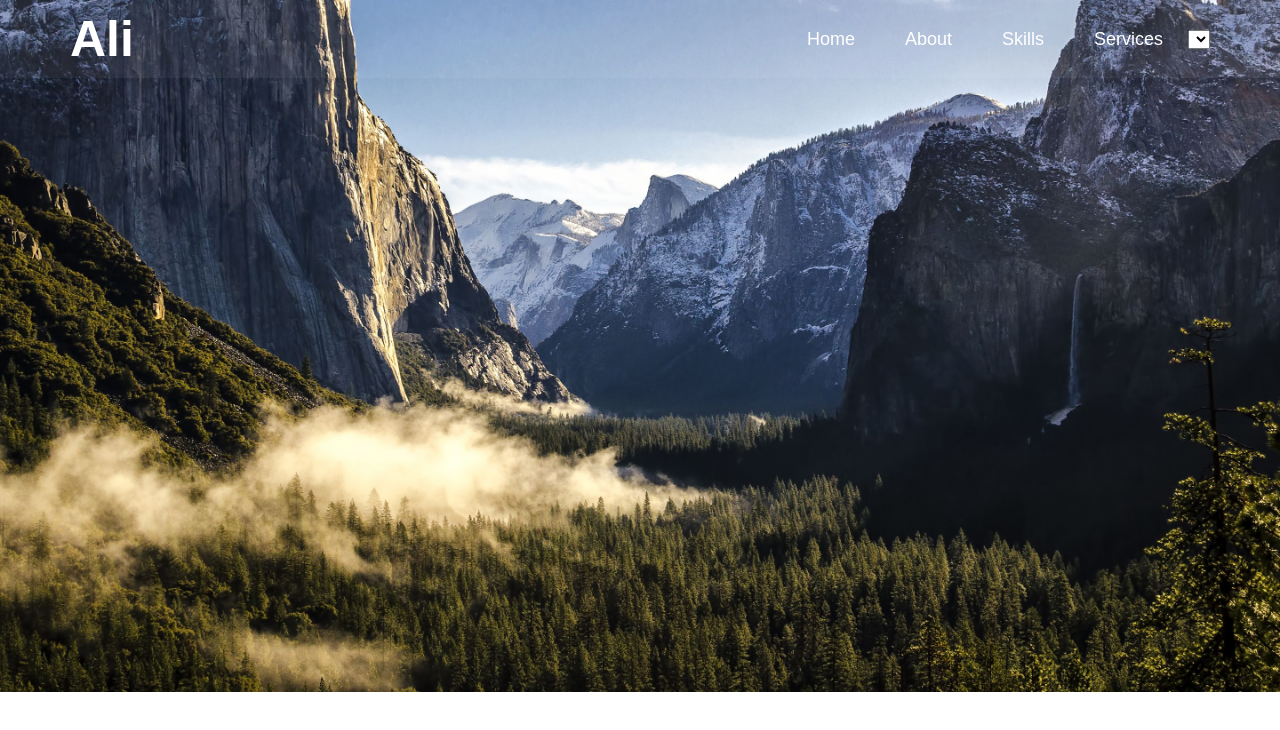
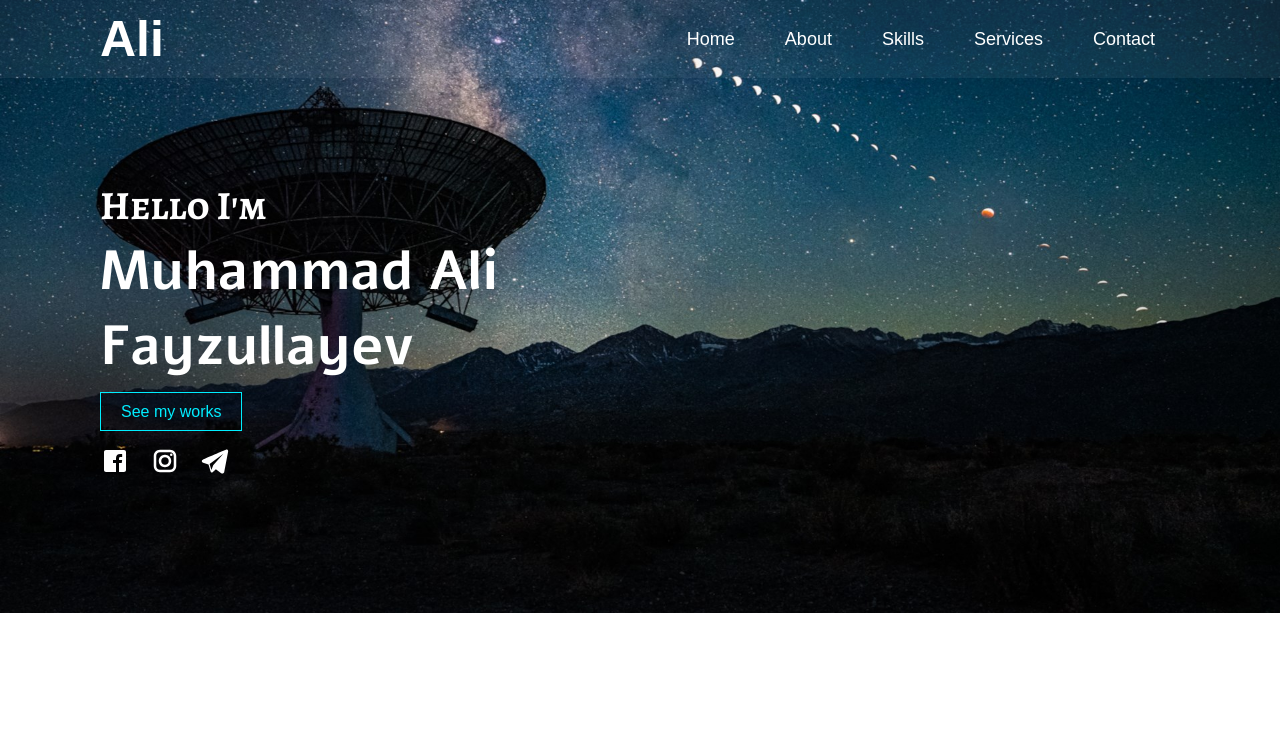
Before and after one commit to ikhtiyorovich-pro/Portfolio, a plain HTML site: page index.html in a window 1280 px wide. Drawn offline with Linux system fonts and the light colour scheme.

Commit message:
next changes

```diff
--- a/index.html
+++ b/index.html
@@ -1,15 +1,15 @@
 <!DOCTYPE html>
 <html lang="en">
-
   <head>
-    <meta charset="UTF-8">
-    <meta http-equiv="X-UA-Compatible" content="IE=edge">
-    <meta name="viewport" content="width=device-width, initial-scale=1.0">
-    <link rel="stylesheet" href="./main.css">
+    <meta charset="UTF-8" />
+    <meta http-equiv="X-UA-Compatible" content="IE=edge" />
+    <meta name="viewport" content="width=device-width, initial-scale=1.0" />
+    <link rel="stylesheet" href="./main.css" />
     <title>Portfolio</title>
   </head>
 
   <body>
+    <div class="header-first-main-wrapper">
       <header class="header">
         <div class="header__top-wrapper">
           <ul class="top-wrapper__links-wrapper">
@@ -21,14 +21,70 @@
               <a href="#" class="top-wrapper__links">About</a>
               <a href="#" class="top-wrapper__links">Skills</a>
               <a href="#" class="top-wrapper__links">Services</a>
-                    <form id="1">
-                        <select name="insta" id="1" >ins</select>
-                    </form>
+              <a href="#" class="top-wrapper__links">Contact</a>
             </li>
           </ul>
         </div>
       </header>
+      <main class="main">
+        <div class="main-fullname">
+          <ul class="fullname-list">
+            <li class="fullname-item">
+              <h2 class="fullname__hi">Hello I'm</h2>
+              <h1 class="fullname__name">Muhammad Ali Fayzullayev</h1>
+              <a class="fullname__works" href="https://github.com/ikhtiyorovich-pro">See my works</a>
+              <div class="fullname__messengers">
+                <a class="messengers__facebook" href="https://www.facebook.com/profile.php?id=100072667064970">
+                  <svg
+                    xmlns="http://www.w3.org/2000/svg"
+                    x="0px"
+                    y="0px"
+                    width="30"
+                    height="30"
+                    viewBox="0 0 30 30"
+                    style="fill: #ffffff"
+                  >
+                    <path
+                      d="M24,4H6C4.895,4,4,4.895,4,6v18c0,1.105,0.895,2,2,2h10v-9h-3v-3h3v-1.611C16,9.339,17.486,8,20.021,8 c1.214,0,1.856,0.09,2.16,0.131V11h-1.729C19.376,11,19,11.568,19,12.718V14h3.154l-0.428,3H19v9h5c1.105,0,2-0.895,2-2V6 C26,4.895,25.104,4,24,4z"
+                    ></path>
+                  </svg>
+                </a>
+                <a class="messengers__instagramm" href="https://www.instagram.com/1_fayzu11ayev/">
+                  <svg
+                    xmlns="http://www.w3.org/2000/svg"
+                    x="0px"
+                    y="0px"
+                    width="30"
+                    height="30"
+                    viewBox="0 0 24 24"
+                    style="fill: #ffffff"
+                  >
+                    <path
+                      d="M 8 3 C 5.243 3 3 5.243 3 8 L 3 16 C 3 18.757 5.243 21 8 21 L 16 21 C 18.757 21 21 18.757 21 16 L 21 8 C 21 5.243 18.757 3 16 3 L 8 3 z M 8 5 L 16 5 C 17.654 5 19 6.346 19 8 L 19 16 C 19 17.654 17.654 19 16 19 L 8 19 C 6.346 19 5 17.654 5 16 L 5 8 C 5 6.346 6.346 5 8 5 z M 17 6 A 1 1 0 0 0 16 7 A 1 1 0 0 0 17 8 A 1 1 0 0 0 18 7 A 1 1 0 0 0 17 6 z M 12 7 C 9.243 7 7 9.243 7 12 C 7 14.757 9.243 17 12 17 C 14.757 17 17 14.757 17 12 C 17 9.243 14.757 7 12 7 z M 12 9 C 13.654 9 15 10.346 15 12 C 15 13.654 13.654 15 12 15 C 10.346 15 9 13.654 9 12 C 9 10.346 10.346 9 12 9 z"
+                    ></path>
+                  </svg>
+                </a>
+                <a class="messengers__telegram" href="https://t.me/fayzu1ayevv">
+                  <svg
+                    xmlns="http://www.w3.org/2000/svg"
+                    x="0px"
+                    y="0px"
+                    width="30"
+                    height="30"
+                    viewBox="0 0 50 50"
+                    style="fill: #ffffff"
+                  >
+                    <path
+                      d="M46.137,6.552c-0.75-0.636-1.928-0.727-3.146-0.238l-0.002,0C41.708,6.828,6.728,21.832,5.304,22.445	c-0.259,0.09-2.521,0.934-2.288,2.814c0.208,1.695,2.026,2.397,2.248,2.478l8.893,3.045c0.59,1.964,2.765,9.21,3.246,10.758	c0.3,0.965,0.789,2.233,1.646,2.494c0.752,0.29,1.5,0.025,1.984-0.355l5.437-5.043l8.777,6.845l0.209,0.125	c0.596,0.264,1.167,0.396,1.712,0.396c0.421,0,0.825-0.079,1.211-0.237c1.315-0.54,1.841-1.793,1.896-1.935l6.556-34.077	C47.231,7.933,46.675,7.007,46.137,6.552z M22,32l-3,8l-3-10l23-17L22,32z"
+                    ></path>
+                  </svg>
+                </a>
+              </div>
+            </li>
+          </ul>
+        </div>
+      </main>
+    </div>
     <script src="./main.js"></script>
   </body>
-
 </html>
--- a/main.css
+++ b/main.css
@@ -1,27 +1,59 @@
+@font-face {
+    font-family: "Alegreya SC";
+    font-style: normal;
+    font-weight: 400;
+    src: url("../fonts/alegreya-sc-v20-latin-regular.woff2") format("woff2"),
+        url("../fonts/alegreya-sc-v20-latin-regular.woff") format("woff");
+}
+@font-face {
+    font-family: "Alegreya SC";
+    font-style: normal;
+    font-weight: 700;
+    src: url("../fonts/alegreya-sc-v20-latin-700.woff2") format("woff2"),
+        url("../fonts/alegreya-sc-v20-latin-700.woff") format("woff");
+}
+
+@font-face {
+    font-family: 'Alef';
+    font-style: normal;
+    font-weight: 400;
+    src: local(''),
+         url('../fonts/alef-v18-latin-regular.woff2') format('woff2'), /* Chrome 26+, Opera 23+, Firefox 39+ */
+         url('../fonts/alef-v18-latin-regular.woff') format('woff'); /* Chrome 6+, Firefox 3.6+, IE 9+, Safari 5.1+ */
+  }
+  /* alef-700 - latin */
+  @font-face {
+    font-family: 'Alef';
+    font-style: normal;
+    font-weight: 700;
+    src: local(''),
+         url('../fonts/alef-v18-latin-700.woff2') format('woff2'), /* Chrome 26+, Opera 23+, Firefox 39+ */
+         url('../fonts/alef-v18-latin-700.woff') format('woff'); /* Chrome 6+, Firefox 3.6+, IE 9+, Safari 5.1+ */
+  }
+
 * {
     margin: 0;
     padding: 0;
     box-sizing: border-box;
-    font-family: 'Poppins', sans-serif;
-  }
+    font-family: "Poppins", sans-serif;
+}
 
-body{
+body {
     box-sizing: border-box;
 }
 
 /* Header */
 
-.header{
+.header-first-main-wrapper {
     height: 721px;
-    background-image: url(./images/wallpaper.jpg);
+    background-image: url(./images/wallpapers.jpg);
     background-repeat: no-repeat;
     background-size: cover;
     background-position-y: -108px;
-
 }
 
-.top-wrapper__links-wrapper{
-    padding: 10px 70px;
+.top-wrapper__links-wrapper {
+    padding: 10px 100px;
     display: flex;
     align-items: center;
     list-style: none;
@@ -29,13 +61,13 @@ body{
     background-color: rgba(255, 255, 255, 0.055);
 }
 
-.top-wrapper__name-list:hover{
+.top-wrapper__name-list:hover {
     position: inherit;
-    transform: scale(1.3);
-    transition: 0.5s all;
+    transform: scale(1.2);
+    transition: 1s all;
 }
 
-.top-wrapper__name{
+.top-wrapper__name {
     font-size: 50px;
     font-weight: 700;
     color: rgb(255, 255, 255);
@@ -43,23 +75,73 @@ body{
     text-decoration: none;
 }
 
-.top-wrapper__links-list{
+.top-wrapper__links-list {
     display: flex;
     align-items: center;
     list-style: none;
-
 }
 
-.top-wrapper__links{
+.top-wrapper__links {
     font-size: 18px;
     color: rgb(255, 255, 255);
     text-decoration: none;
     padding-right: 25px;
 }
-.top-wrapper__links:hover{
-    color: rgb(0, 105, 9);
+.top-wrapper__links:hover {
+    color: rgb(0, 238, 255);
     transition: 1s all;
+    transform: scale(1.2);
 }
-.top-wrapper__links + .top-wrapper__links{
-  padding-left: 25px;
+.top-wrapper__links + .top-wrapper__links {
+    padding-left: 25px;
 }
+
+/* main */
+
+.main{
+    padding: 0 100px;
+}
+
+.main-fullname{
+    margin-top: 100px;
+}
+
+.fullname-item{
+    list-style: none;
+}
+
+.fullname__hi {
+    font-family: "Alegreya SC";
+    font-size: 40px;
+    color: white;
+}
+
+.fullname__name{
+    width: 400px;
+    font-family: 'Alef';
+    font-size: 55px;
+    color: white;
+    margin-bottom: 20px;
+}
+
+.fullname__works:hover{
+    text-decoration: none;
+    color: black;
+    background-color: rgb(0, 238, 255);
+    padding: 10px 20px;
+    transition: 0.5s all;
+}
+.fullname__works{
+    text-decoration: none;
+    color: rgb(0, 238, 255);
+    background-color: transparent;
+    border: 1px solid rgb(0, 238, 255);
+    padding: 10px 20px;
+}
+
+.fullname__messengers{
+    width: 130px;
+    display: flex;
+    justify-content: space-between;
+    margin-top: 25px;
+}
```
Also changed, not shown: fonts/alef-v18-latin-700.woff (added), fonts/alef-v18-latin-700.woff2 (added), fonts/alef-v18-latin-regular.woff (added), fonts/alef-v18-latin-regular.woff2 (added), fonts/alegreya-sc-v20-latin-700.woff (added), fonts/alegreya-sc-v20-latin-700.woff2 (added), fonts/alegreya-sc-v20-latin-regular.woff (added), fonts/alegreya-sc-v20-latin-regular.woff2 (added), images/wallpapers.jpg (added). Lines whose indentation alone changed are shown as unchanged.
